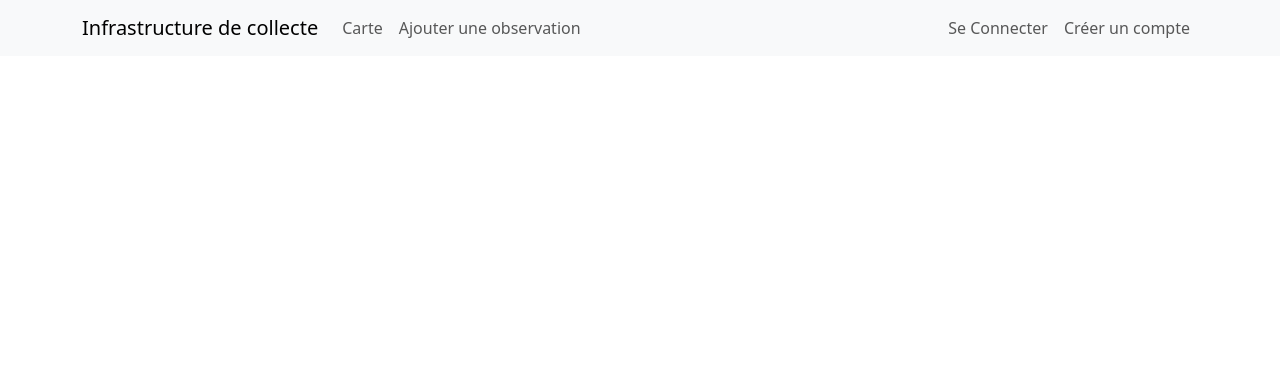
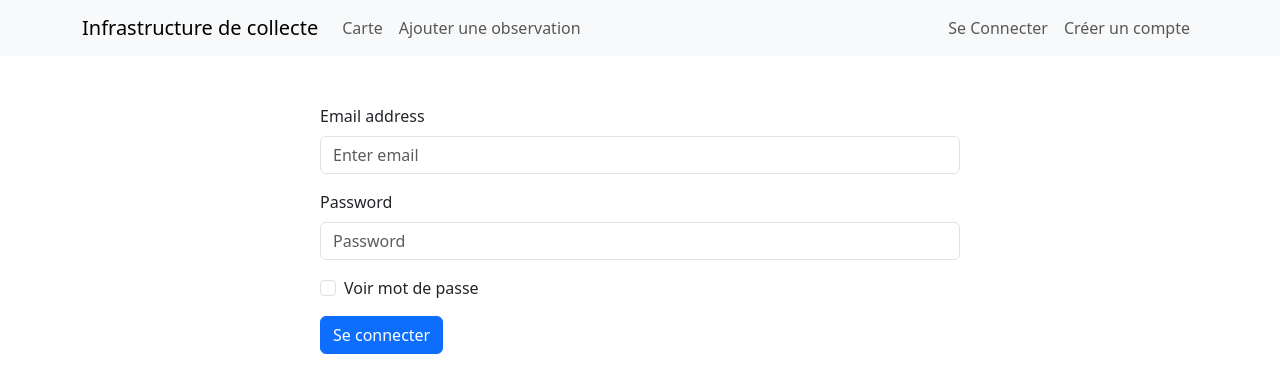
Before and after one commit to maximbarbe/IFT3225-Infrastructure-de-collecte, a React (Vite) app in the folder client/: page /connection in a window 1280 px wide. Shown: the top 392 px of the page. Built offline with nearby package versions, Linux system fonts and the light colour scheme.

Commit message:
Créer le form pour la connection

```diff
--- a/client/components/Layout.jsx
+++ b/client/components/Layout.jsx
@@ -4,7 +4,7 @@ export default function Layout({ children }) {
     return (
         <>
             <Header />
-            <main> {children} </main>
+            <main className="d-flex"> {children} </main>
         </>
     )
 }
--- a/client/pages/Connection.jsx
+++ b/client/pages/Connection.jsx
@@ -1,3 +1,38 @@
+import { useState } from 'react';
+import Button from 'react-bootstrap/Button';
+import Form from 'react-bootstrap/Form';
+
+function submitForm(event) {
+    event.preventDefault();
+    event.stopPropagation();
+    console.log("Form submitted");
+}
+
+// https://react-bootstrap.netlify.app/docs/forms/overview/
 export default function Connection() {
-    return <></>
+
+    const [type, setType] = useState("password")
+
+
+    return (
+        // https://getbootstrap.com/docs/5.1/utilities/spacing/
+        // https://react-bootstrap.netlify.app/docs/forms/validation
+    <Form className="mx-auto w-50 pt-5" onSubmit={submitForm}>
+        <Form.Group className="mb-3" controlId="formBasicEmail">
+            <Form.Label>Email address</Form.Label>
+            <Form.Control type="email" placeholder="Enter email" />
+        </Form.Group>
+
+        <Form.Group className="mb-3" controlId="formBasicPassword">
+            <Form.Label>Password</Form.Label>
+            <Form.Control type={type} placeholder="Password" />
+        </Form.Group>
+        <Form.Group className="mb-3" controlId="formBasicCheckbox">
+            <Form.Check type="checkbox" label="Voir mot de passe" onClick={() => {setType(prev => (prev === "password" ? "text" : "password"))}}/>
+        </Form.Group>
+        <Button variant="primary" type="submit">
+            Se connecter
+        </Button>
+    </Form>
+    )
 }
```
